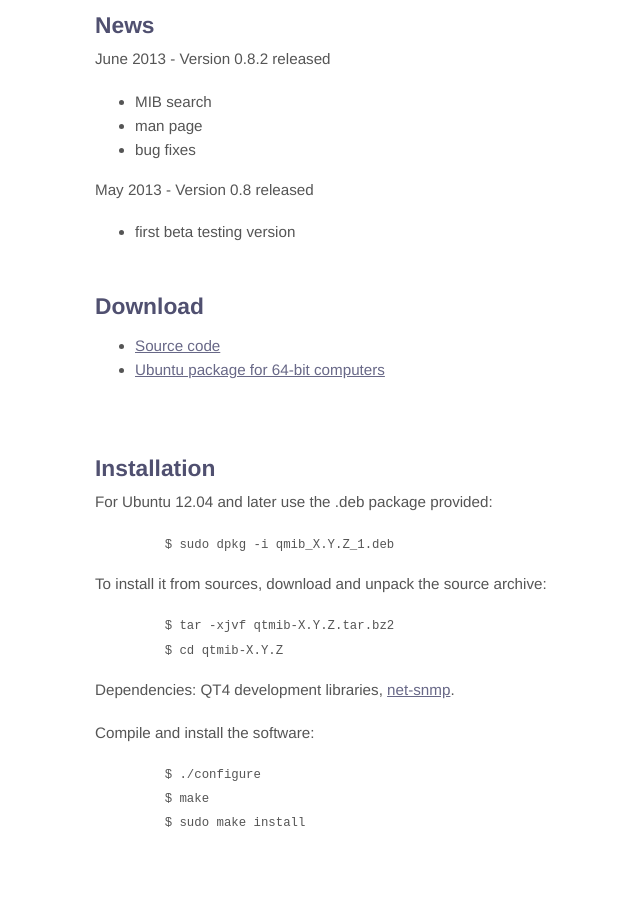
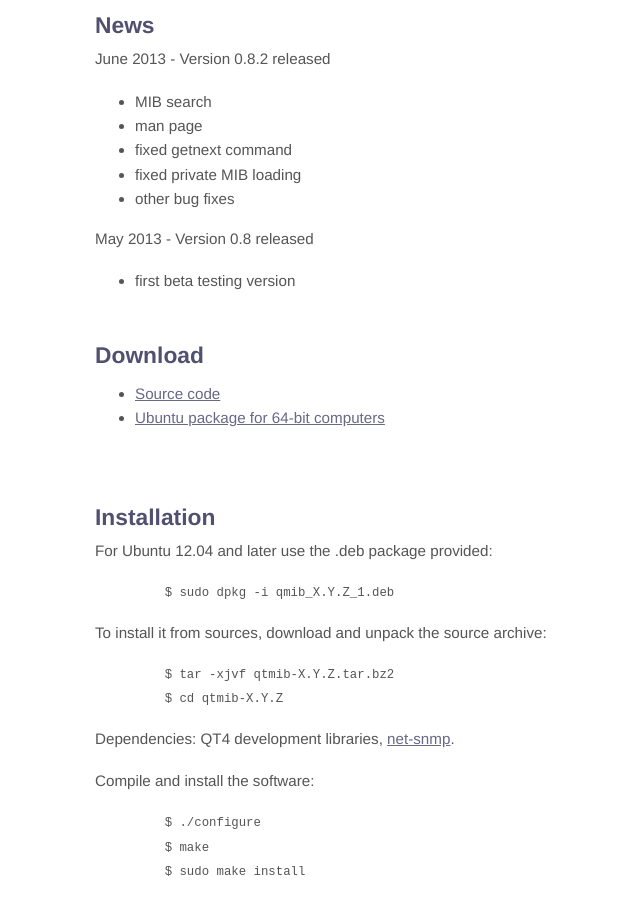
Before and after one commit to jeonghanlee/qtmib, a plain HTML site: page web/index.html in a window 1280 px wide. Shown: the part 1079-1986 px from the top of the page, without its empty margins (85-725 px from the left). Drawn offline with Linux system fonts and the light colour scheme.

Commit message:
release 0.8.2 testing

```diff
--- a/web/index.html
+++ b/web/index.html
@@ -54,7 +54,9 @@ Additionaly, you can install private MIBs by dropping them in <i>~/.config/qtmib
 <ul>
 <li>MIB search</li>
 <li>man page</li>
-<li>bug fixes</li>
+<li>fixed getnext command</li>
+<li>fixed private MIB loading</li>
+<li>other bug fixes</li>
 </ul>
 
 <p>May 2013 - Version 0.8 released</p>
```
Also changed, not shown: 3 other files.
